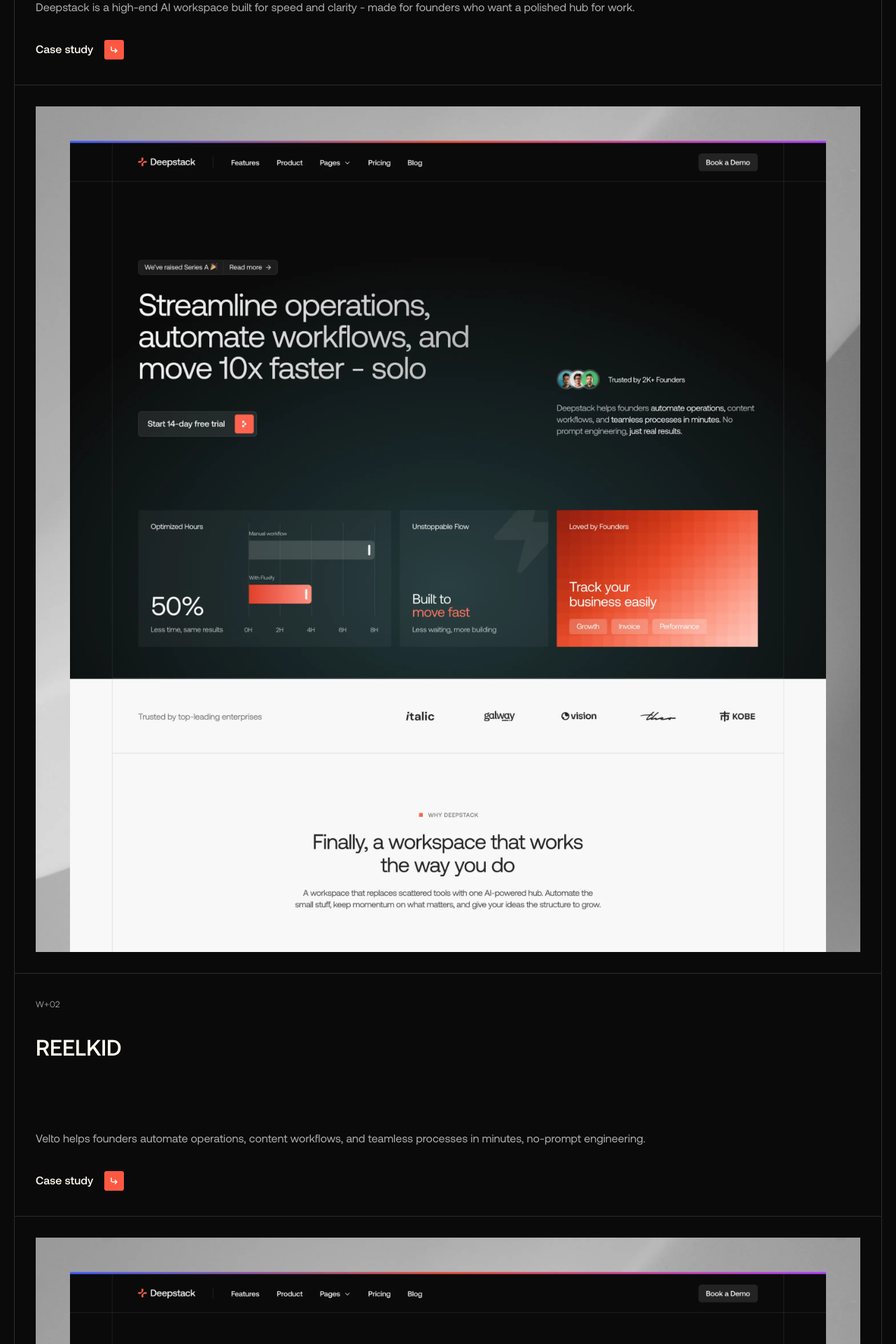
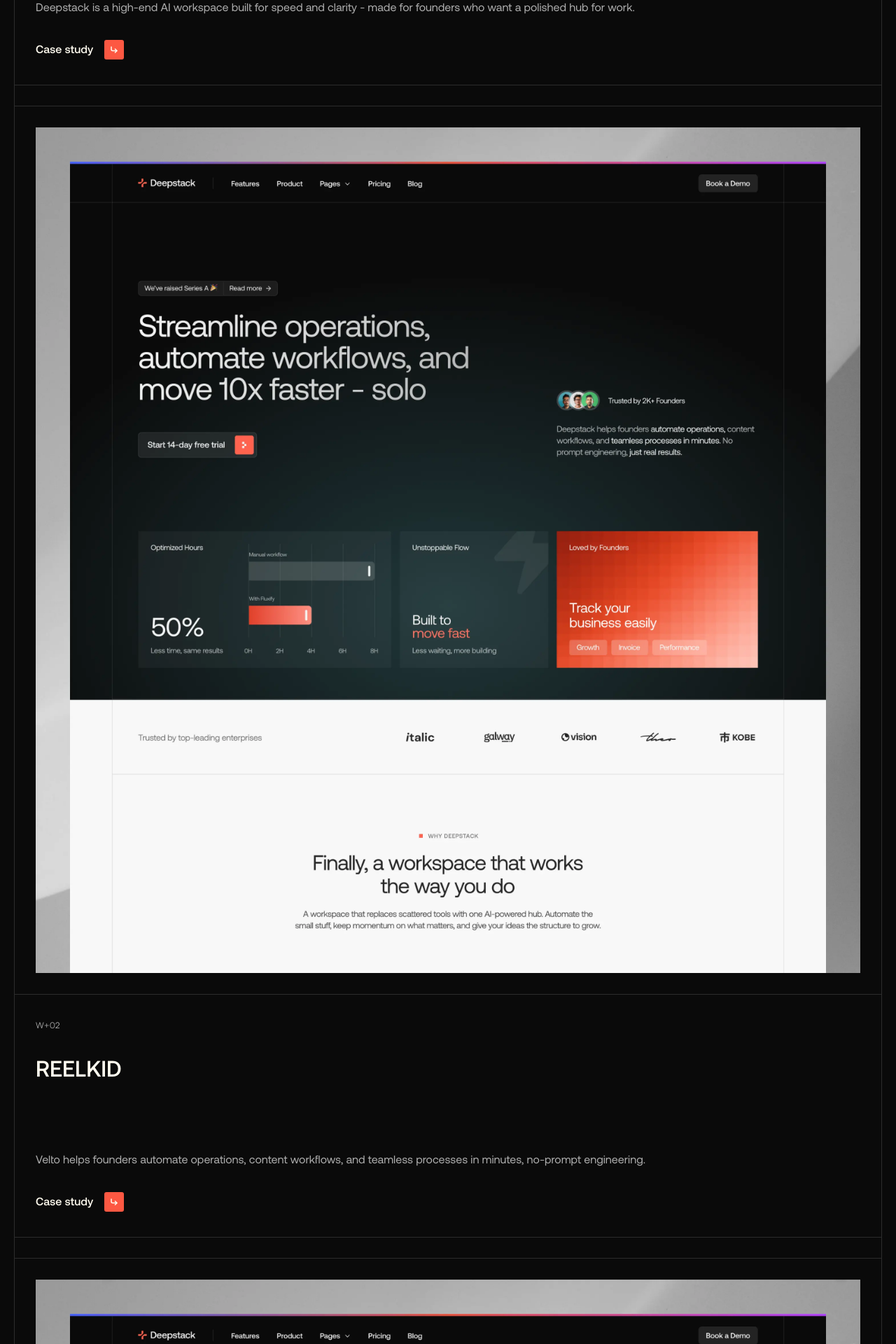
Before and after one commit to alif-firdaus/alchemist-2.0, a Next.js app: page / in a window 1280 px wide. Shown: the part 7540-9460 px from the top of the page at 70% size. Built offline with nearby package versions, Linux system fonts and the light colour scheme.

Commit message:
style: added divider between work cards

```diff
--- a/components/organism/works-section.tsx
+++ b/components/organism/works-section.tsx
@@ -43,6 +43,8 @@
 						description="Deepstack is a high-end AI workspace built for speed and clarity - made for founders who want a polished hub for work."
 					/>
 
+					<div className="flex w-full h-[30px] border-b-[1px] border-dark-border"></div>
+
 					<WorksCard
 						thumbnail={deepstack}
 						thumbnailalt="mockup"
@@ -51,6 +53,8 @@
 						description="Velto helps founders automate operations, content workflows, and teamless processes in minutes, no-prompt engineering."
 					/>
 
+					<div className="flex w-full h-[30px] border-b-[1px] border-dark-border"></div>
+
 					<WorksCard
 						thumbnail={deepstack}
 						thumbnailalt="mockup"
@@ -58,6 +62,8 @@
 						title="Fluxify"
 						description="Velto helps founders automate operations, content workflows, and teamless processes in minutes, no-prompt engineering."
 					/>
+
+					<div className="flex w-full h-[30px] border-b-[1px] border-dark-border"></div>
 
 					<WorksCard
 						thumbnail={deepstack}
```
